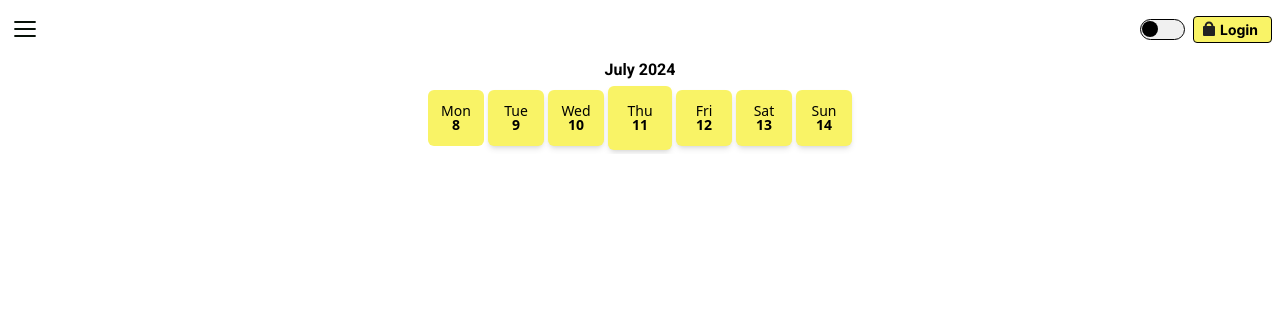
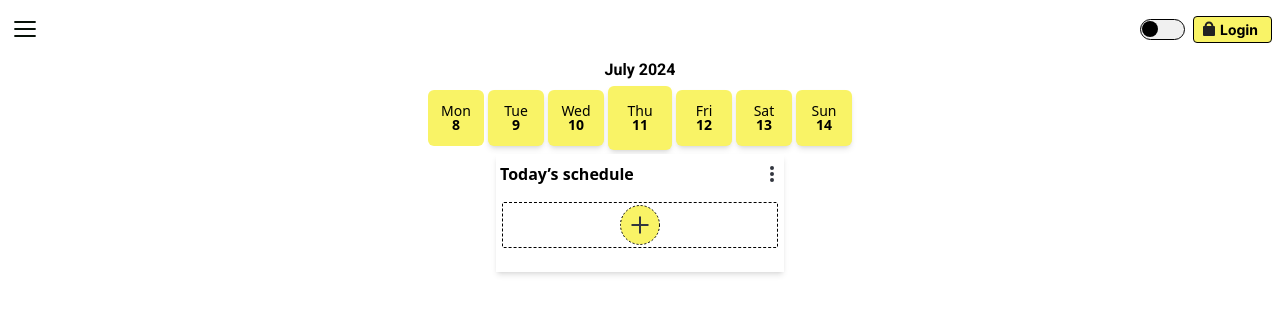
Before and after one commit to DanieliusRyliskis/Delayo-v2, a React (Vite) app in the folder client/: page /home in a window 1280 px wide. Shown: the top 314 px of the page. Built offline with nearby package versions, Linux system fonts and the light colour scheme.

Commit message:
Creates and styles the List component

```diff
--- /dev/null
+++ b/client/src/assets/addTask.jsx
@@ -0,0 +1,36 @@
+function AddTask() {
+  return (
+    <svg
+      width="40"
+      height="40"
+      viewBox="0 0 40 40"
+      fill="none"
+      xmlns="http://www.w3.org/2000/svg"
+    >
+      <circle
+        cx="20"
+        cy="20"
+        r="19.5"
+        fill="#F9F366"
+        stroke="black"
+        strokeDasharray="2 2"
+      />
+      <path
+        d="M20 12.5L20 27.5"
+        stroke="#33363F"
+        strokeWidth="2"
+        strokeLinecap="square"
+        strokeLinejoin="round"
+      />
+      <path
+        d="M27.5 20L12.5 20"
+        stroke="#33363F"
+        strokeWidth="2"
+        strokeLinecap="square"
+        strokeLinejoin="round"
+      />
+    </svg>
+  );
+}
+
+export default AddTask;
--- /dev/null
+++ b/client/src/assets/kebabMenu.jsx
@@ -0,0 +1,41 @@
+function KebabMenu() {
+  return (
+    <svg
+      width="24"
+      height="24"
+      viewBox="0 0 24 24"
+      fill="none"
+      xmlns="http://www.w3.org/2000/svg"
+    >
+      <circle
+        cx="12"
+        cy="12"
+        r="1"
+        transform="rotate(-90 12 12)"
+        stroke="#33363F"
+        strokeWidth="2"
+        strokeLinecap="round"
+      />
+      <circle
+        cx="12"
+        cy="18"
+        r="1"
+        transform="rotate(-90 12 18)"
+        stroke="#33363F"
+        strokeWidth="2"
+        strokeLinecap="round"
+      />
+      <circle
+        cx="12"
+        cy="6"
+        r="1"
+        transform="rotate(-90 12 6)"
+        stroke="#33363F"
+        strokeWidth="2"
+        strokeLinecap="round"
+      />
+    </svg>
+  );
+}
+
+export default KebabMenu;
--- /dev/null
+++ b/client/src/components/list.jsx
@@ -0,0 +1,22 @@
+import KebabMenu from "../assets/kebabMenu";
+import AddTask from "../assets/addTask";
+
+function List(props) {
+  return (
+    <div className="w-72 mx-auto h-fit shadow-md pb-6 ">
+      <div className="flex justify-around items-center py-2">
+        <h1 className="font-bold grow ml-1">{props.category}</h1>
+        <div className="cursor-pointer">
+          <KebabMenu />
+        </div>
+      </div>
+      <div className="border-black border-dashed border-[1px] flex justify-center py-[0.125rem] rounded-sm mt-2 w-[96%] mx-auto">
+        <div className=" cursor-pointer">
+          <AddTask />
+        </div>
+      </div>
+    </div>
+  );
+}
+
+export default List;
--- a/client/src/pages/taskPage.jsx
+++ b/client/src/pages/taskPage.jsx
@@ -1,4 +1,5 @@
 import Header from "../components/header";
+import List from "../components/list";
 import { useEffect, useState } from "react";
 
 function TaskPage() {
@@ -106,6 +107,9 @@ function TaskPage() {
             </ul>
           </div>
         </section>
+        <section>
+          <List category={"Today’s schedule"} />
+        </section>
       </main>
       {/* <footer></footer> */}
     </div>
```
